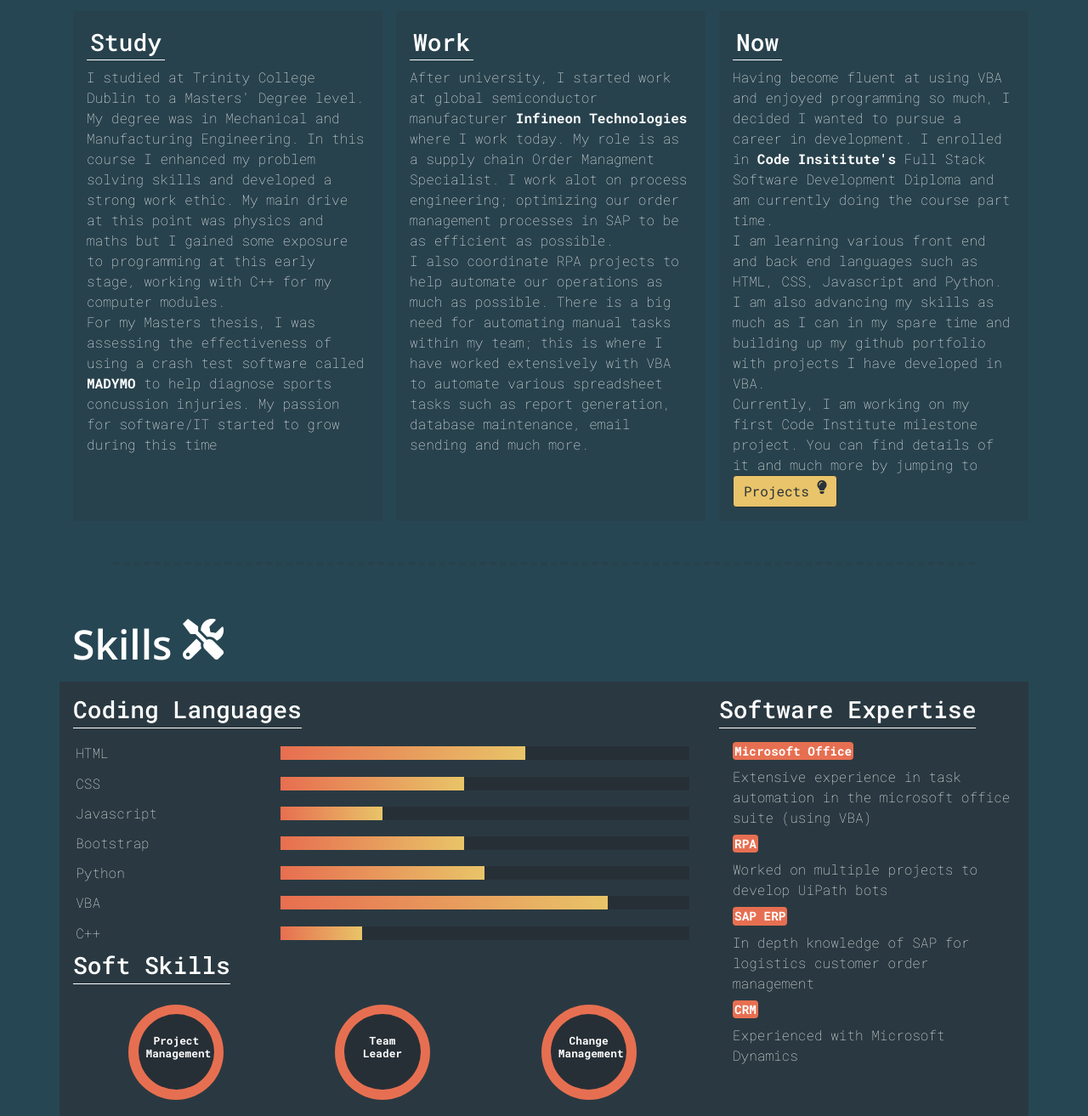
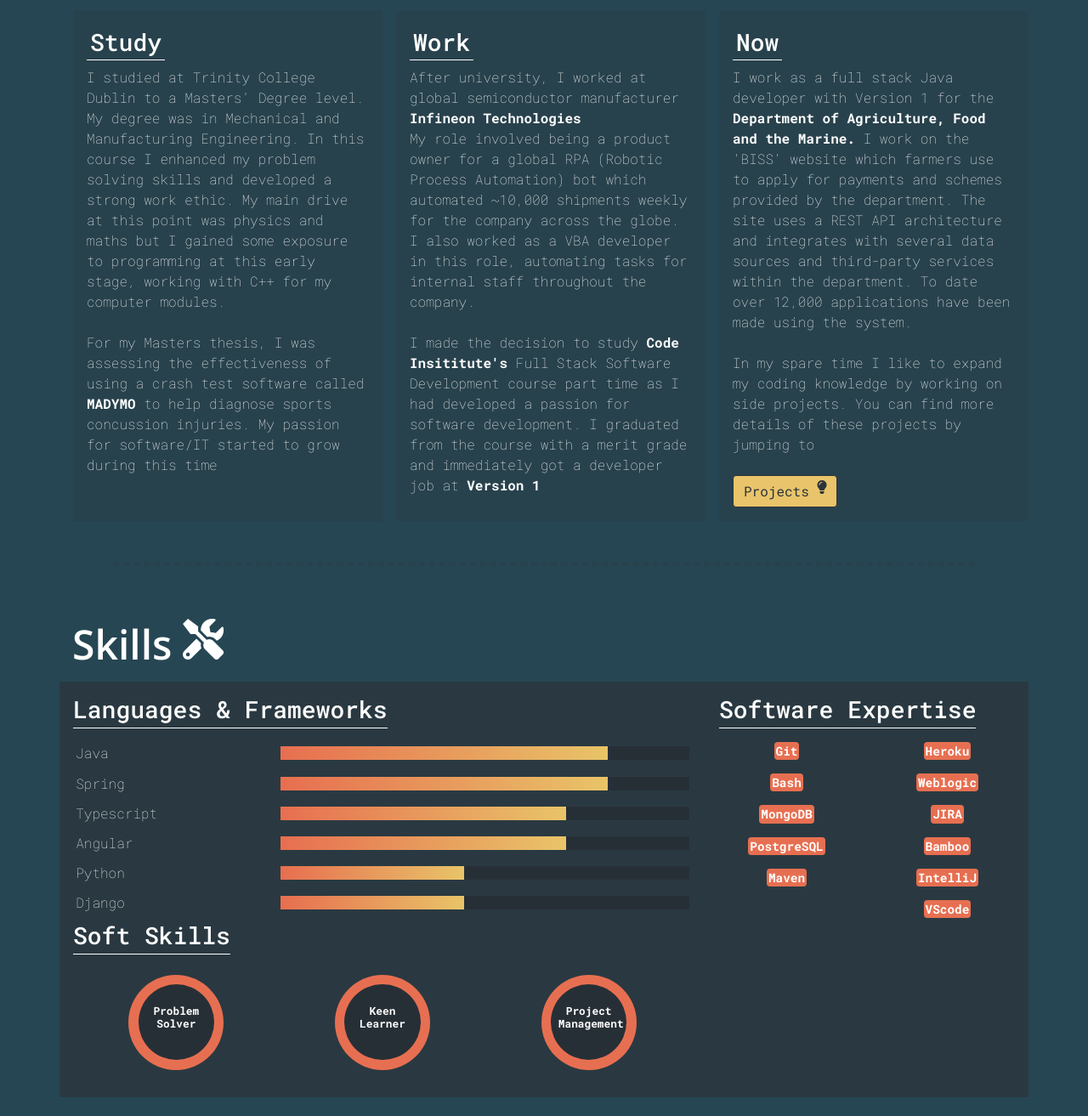
Before and after one commit to steharr/steharr-personal-website, a plain HTML site: page index.html in a window 1280 px wide. Shown: the part 1388-2701 px from the top of the page at 85% size. Drawn offline with nearby package versions, Linux system fonts and the light colour scheme.

Commit message:
update site

```diff
--- a/assets/css/style.css
+++ b/assets/css/style.css
@@ -212,6 +212,7 @@ ul {
     border-radius:.25rem;
     padding: .125rem;
     margin: .5rem 0;
+    text-align: center;
 }
 .expertise-description{
     margin-bottom: 0;
--- a/index.html
+++ b/index.html
@@ -175,7 +175,10 @@
                                     strong work ethic. My main drive at this point was physics and maths but I gained
                                     some
                                     exposure
-                                    to programming at this early stage, working with C++ for my computer modules.</p>
+                                    to programming at this early stage, working with C++ for my computer modules.
+                                    <br>
+                                    <br>
+                                </p>
                                 <p> For my Masters
                                     thesis, I was assessing the effectiveness of using a crash test software called <a
                                         href="https://tass.plm.automation.siemens.com/madymo" target="_blank"
@@ -196,23 +199,23 @@
                         <div class="timeline-item-description">
                             <div class="timeline-item-description-text">
                                 <h3 class="timeline-item-heading">Work</h3>
-                                <p>After university, I started work at global semiconductor manufacturer <a
+                                <p>After university, I worked at global semiconductor manufacturer <a
                                         href="https://www.infineon.com/" target="_blank" rel="noopener">Infineon
-                                        Technologies</a> where
-                                    I
-                                    work
-                                    today. My role is as a supply chain
-                                    Order Managment Specialist. I work alot on process engineering; optimizing our order
-                                    management
-                                    processes in SAP to be
-                                    as efficient as possible. </p>
-                                <p> I also coordinate RPA projects to help automate our operations as much
-                                    as possible. There is a big need for automating manual tasks within my team; this is
-                                    where I
-                                    have worked extensively with VBA to automate various spreadsheet tasks such as
-                                    report
-                                    generation, database
-                                    maintenance, email sending and much more.</p>
+                                        Technologies</a>
+                                <p> My role involved being a product owner for a global RPA (Robotic Process Automation)
+                                    bot which automated ~10,000
+                                    shipments weekly for the company across the globe. I also worked as a VBA
+                                    developer in this role, automating tasks for internal staff throughout the company.
+                                    <br>
+                                    <br>
+                                    I made the decision to study <a href="https://codeinstitute.net/" target="_blank"
+                                        rel="noopener">
+                                        Code Insititute's</a> Full Stack Software Development
+                                    course part time as I had developed a passion for software development. I graduated
+                                    from the course with a merit grade and immediately got a developer job at <a
+                                        href="https://www.version1.com/" target="_blank" rel="noopener">Version 1</a>
+                                </p>
+                                </p>
                             </div>
                         </div>
                     </div>
@@ -225,24 +228,30 @@
                         <div class="timeline-item-description">
                             <div class="timeline-item-description-text">
                                 <h3 class="timeline-item-heading">Now</h3>
-                                <p>Having become fluent at using VBA and enjoyed programming so much, I decided I wanted
-                                    to
-                                    pursue a
-                                    career in development. I enrolled in <a href="https://codeinstitute.net/"
+                                <p>
+                                    I work
+                                    as a full stack Java
+                                    developer with Version 1 for the
+                                    <a href="https://www.gov.ie/en/organisation/department-of-agriculture-food-and-the-marine/"
                                         target="_blank" rel="noopener">
-                                        Code Insititute's</a> Full Stack Software Development Diploma and am currently
-                                    doing
-                                    the
-                                    course part time. </p>
-                                <p> I am learning various front end and back end languages such as HTML, CSS,
-                                    Javascript and Python. I am also advancing my skills as much as I can in my spare
-                                    time
-                                    and
-                                    building up my github portfolio with projects I have developed in VBA.</p>
-                                <p> Currently, I am working on my first Code Institute milestone project. You can find
-                                    details of it and much more by jumping to <a href="#projects"
-                                        class="btn btn-steharr-standard btn-quicklink-projects">Projects <i
-                                            class="fas fa-lightbulb landing-nav-button-icon"></i></a></p>
+                                        Department of Agriculture, Food and the Marine.</a>
+
+                                    I work on the 'BISS' website which farmers use to apply for payments and schemes
+                                    provided by the
+                                    department. The site uses a REST API architecture and integrates
+                                    with several data sources and third-party services within the department. To date
+                                    over 12,000 applications have been made
+                                    using the system.
+                                    <br>
+                                    <br>
+                                    In my spare time I like to expand my coding knowledge by working on side projects.
+                                    You can find
+                                    more details of these projects by jumping to
+                                    <br>
+                                    <br>
+                                    <a href="#projects" class="btn btn-steharr-standard btn-quicklink-projects">Projects
+                                        <i class="fas fa-lightbulb landing-nav-button-icon"></i></a>
+                                </p>
                             </div>
                         </div>
                     </div>
@@ -266,74 +275,68 @@
         <div class="container">
             <div class="row">
                 <div class="col-md-8 skills-box-container">
-                    <h3 class="skills-box-header">Coding Languages</h3>
+                    <h3 class="skills-box-header">Languages & Frameworks</h3>
 
                     <div class="row coding-languages-item">
-                        <div class="col-4 language-type">HTML</div>
+                        <div class="col-4 language-type">Java</div>
                         <div class="col-8 progress coding-languages-progress-bar">
-                            <div class="progress-bar percentage" role="progressbar" style="width: 60%"
-                                aria-valuenow="60" aria-valuemin="0" aria-valuemax="100"></div>
+                            <div class="progress-bar percentage" role="progressbar" style="width: 80%"
+                                aria-valuenow="10" aria-valuemin="0" aria-valuemax="100"></div>
                         </div>
                     </div>
                     <div class="row coding-languages-item">
-                        <div class="col-4 language-type">CSS</div>
+                        <div class="col-4 language-type">Spring</div>
                         <div class="col-8 progress coding-languages-progress-bar">
-                            <div class="progress-bar percentage" role="progressbar" style="width: 45%"
-                                aria-valuenow="45" aria-valuemin="0" aria-valuemax="100"></div>
+                            <div class="progress-bar percentage" role="progressbar" style="width: 80%"
+                                aria-valuenow="10" aria-valuemin="0" aria-valuemax="100"></div>
                         </div>
                     </div>
                     <div class="row coding-languages-item">
-                        <div class="col-4 language-type">Javascript</div>
+                        <div class="col-4 language-type">Typescript</div>
                         <div class="col-8 progress coding-languages-progress-bar">
-                            <div class="progress-bar percentage" role="progressbar" style="width: 25%"
-                                aria-valuenow="25" aria-valuemin="0" aria-valuemax="100"></div>
+                            <div class="progress-bar percentage" role="progressbar" style="width: 70%"
+                                aria-valuenow="50" aria-valuemin="0" aria-valuemax="100"></div>
                         </div>
                     </div>
                     <div class="row coding-languages-item">
-                        <div class="col-4 language-type">Bootstrap</div>
+                        <div class="col-4 language-type">Angular</div>
                         <div class="col-8 progress coding-languages-progress-bar">
-                            <div class="progress-bar percentage" role="progressbar" style="width: 45%"
-                                aria-valuenow="45" aria-valuemin="0" aria-valuemax="100"></div>
+                            <div class="progress-bar percentage" role="progressbar" style="width: 70%"
+                                aria-valuenow="50" aria-valuemin="0" aria-valuemax="100"></div>
                         </div>
                     </div>
                     <div class="row coding-languages-item">
                         <div class="col-4 language-type">Python</div>
                         <div class="col-8 progress coding-languages-progress-bar">
-                            <div class="progress-bar percentage" role="progressbar" style="width: 50%"
+                            <div class="progress-bar percentage" role="progressbar" style="width: 45%"
                                 aria-valuenow="50" aria-valuemin="0" aria-valuemax="100"></div>
                         </div>
                     </div>
                     <div class="row coding-languages-item">
-                        <div class="col-4 language-type">VBA</div>
+                        <div class="col-4 language-type">Django</div>
                         <div class="col-8 progress coding-languages-progress-bar">
-                            <div class="progress-bar percentage" role="progressbar" style="width: 80%"
-                                aria-valuenow="80" aria-valuemin="0" aria-valuemax="100"></div>
+                            <div class="progress-bar percentage" role="progressbar" style="width: 45%"
+                                aria-valuenow="50" aria-valuemin="0" aria-valuemax="100"></div>
                         </div>
                     </div>
-                    <div class="row coding-languages-item">
-                        <div class="col-4 language-type">C++</div>
-                        <div class="col-8 progress coding-languages-progress-bar">
-                            <div class="progress-bar percentage" role="progressbar" style="width: 20%"
-                                aria-valuenow="20" aria-valuemin="0" aria-valuemax="100"></div>
-                        </div>
-                    </div>
+
                     <div class="row">
                         <div class="col-12">
                             <h3 class="skills-box-header">Soft Skills</h3>
                             <div class="soft-skills-container">
                                 <div class="soft-skill-item-big">
                                     <div class="soft-skill-item-small">
-                                        <h6>Project Management</h6>
+                                        <h6>Problem Solver</h6>
                                     </div>
                                 </div>
                                 <div class="soft-skill-item-big">
                                     <div class="soft-skill-item-small">
-                                        <h6>Team Leader</h6>
+                                        <h6>Keen Learner</h6>
                                     </div>
                                 </div>
                                 <div class="soft-skill-item-big">
                                     <div class="soft-skill-item-small">
-                                        <h6>Change Management</h6>
+                                        <h6>Project Management</h6>
                                     </div>
                                 </div>
                             </div>
@@ -342,27 +345,45 @@
                 </div>
                 <div class="col-md-4 skills-box-container">
                     <h3 class="skills-box-header">Software Expertise</h3>
-                    <ul>
-                        <li>
-                            <h4 class="skills-item-tag">Microsoft Office</h4>
-                            <p class="expertise-description">Extensive experience in task automation in
-                                the
-                                microsoft office suite (using VBA)</p>
-                        </li>
-                        <li>
-                            <h4 class="skills-item-tag">RPA</h4>
-                            <p class="expertise-description">Worked on multiple projects to develop UiPath bots</p>
-                        </li>
-                        <li>
-                            <h4 class="skills-item-tag">SAP ERP</h4>
-                            <p class="expertise-description">In depth knowledge of SAP for logistics customer
-                                order management</p>
-                        </li>
-                        <li>
-                            <h4 class="skills-item-tag">CRM</h4>
-                            <p class="expertise-description">Experienced with Microsoft Dynamics</p>
-                        </li>
-                    </ul>
+                    <div class="row">
+                        <ul class="col-6">
+                            <li class="text-center">
+                                <h4 class="skills-item-tag">Git</h4>
+                            </li>
+                            <li class="text-center">
+                                <h4 class="skills-item-tag">Bash</h4>
+                            </li>
+                            <li class="text-center">
+                                <h4 class="skills-item-tag">MongoDB</h4>
+                            </li>
+                            <li class="text-center">
+                                <h4 class="skills-item-tag">PostgreSQL</h4>
+                            </li>
+                            <li class="text-center">
+                                <h4 class="skills-item-tag">Maven</h4>
+                            </li>
+                        </ul>
+                        <ul class="col-6">
+                            <li class="text-center">
+                                <h4 class="skills-item-tag">Heroku</h4>
+                            </li>
+                            <li class="text-center">
+                                <h4 class="skills-item-tag">Weblogic</h4>
+                            </li>
+                            <li class="text-center">
+                                <h4 class="skills-item-tag">JIRA</h4>
+                            </li>
+                            <li class="text-center">
+                                <h4 class="skills-item-tag">Bamboo</h4>
+                            </li>
+                            <li class="text-center">
+                                <h4 class="skills-item-tag">IntelliJ</h4>
+                            </li>
+                            <li class="text-center">
+                                <h4 class="skills-item-tag">VScode</h4>
+                            </li>
+                        </ul>
+                    </div>
                 </div>
             </div>
         </div>
```
